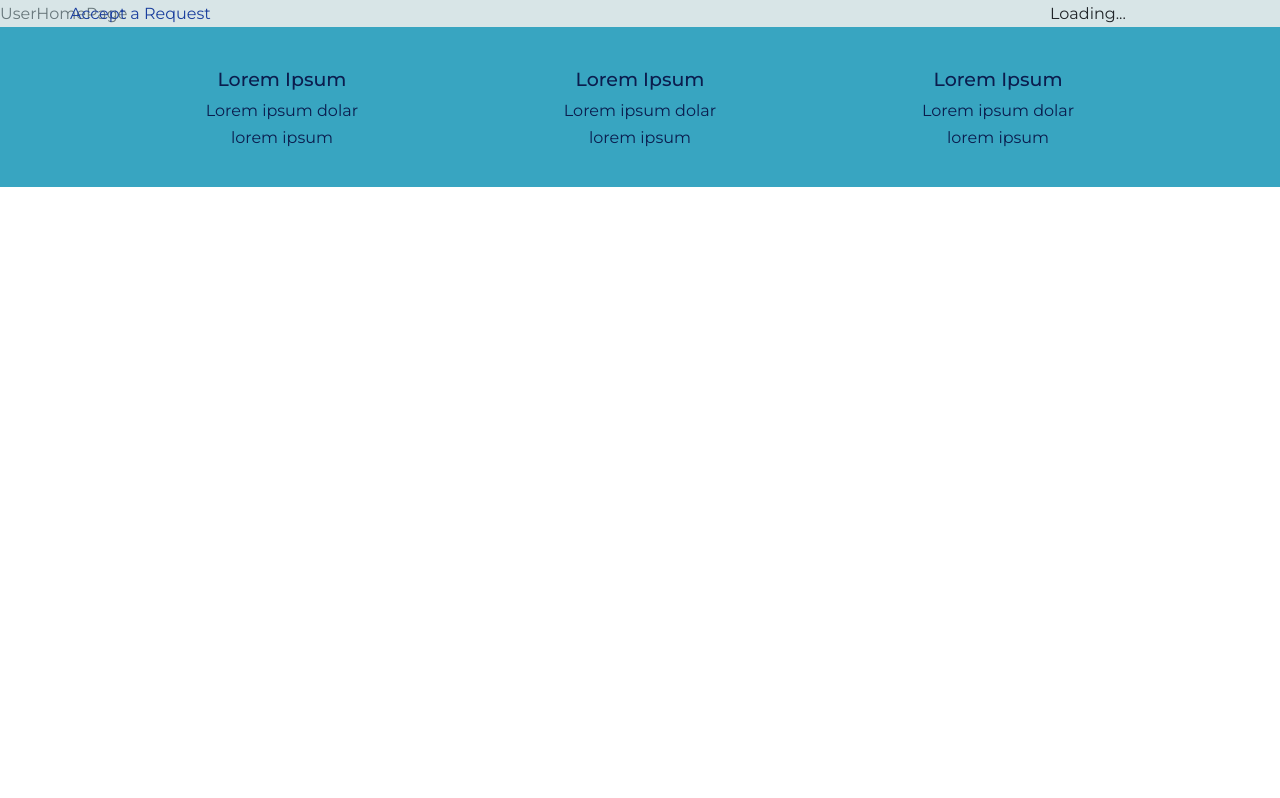
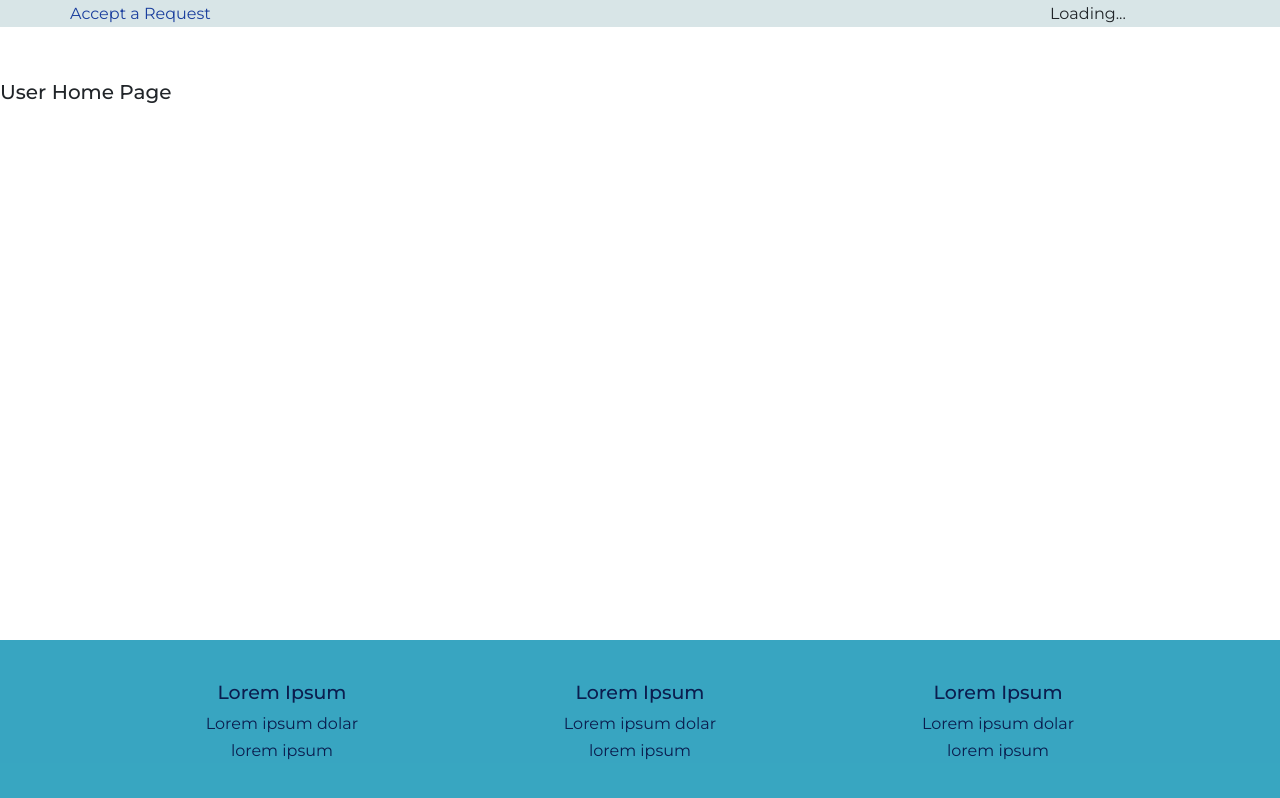
Before and after one commit to riteshsp2000/Foodzy, a React (Create React App) app in the folder client/: page /user in a window 1280 px wide. Built offline with nearby package versions, Linux system fonts and the light colour scheme; no server answers.

Commit message:
Added a parent component for the user pages

```diff
--- a/client/src/components/ViewRequests.js
+++ b/client/src/components/ViewRequests.js
@@ -1,7 +1,13 @@
 import React from 'react';
 
+import Layout from './user/Layout';
+
 const ViewRequests = () => {
-  return <div>ViewRequests</div>;
+  return (
+    <Layout>
+      <h2>View Requests</h2>
+    </Layout>
+  );
 };
 
 export default ViewRequests;
--- /dev/null
+++ b/client/src/components/user/Layout.js
@@ -0,0 +1,14 @@
+import React from 'react';
+
+const Layout = ({ children }) => {
+  return (
+    <div
+      className='user-layout-container'
+      style={{ marginTop: '5em', height: '70vh' }}
+    >
+      {children}
+    </div>
+  );
+};
+
+export default Layout;
--- a/client/src/components/user/NewRequest.js
+++ b/client/src/components/user/NewRequest.js
@@ -1,7 +1,13 @@
 import React from 'react';
 
+import Layout from './Layout';
+
 const NewRequest = () => {
-  return <div>New Request</div>;
+  return (
+    <Layout>
+      <h2>New Request</h2>
+    </Layout>
+  );
 };
 
 export default NewRequest;
--- a/client/src/components/user/Profile.js
+++ b/client/src/components/user/Profile.js
@@ -1,7 +1,13 @@
 import React from 'react';
 
+import Layout from './Layout';
+
 const Profile = () => {
-  return <div>Profile</div>;
+  return (
+    <Layout>
+      <h2>Profile</h2>
+    </Layout>
+  );
 };
 
 export default Profile;
--- a/client/src/components/user/UserHomePage.js
+++ b/client/src/components/user/UserHomePage.js
@@ -1,7 +1,13 @@
 import React from 'react';
 
+import Layout from './Layout';
+
 const UserHomePage = () => {
-  return <div>UserHomePage</div>;
+  return (
+    <Layout>
+      <h2>User Home Page</h2>
+    </Layout>
+  );
 };
 
 export default UserHomePage;
--- a/client/src/components/user/YourRequests.js
+++ b/client/src/components/user/YourRequests.js
@@ -1,7 +1,13 @@
 import React from 'react';
 
+import Layout from './Layout';
+
 const YourRequests = () => {
-  return <div>YourRequests</div>;
+  return (
+    <Layout>
+      <h2>YOur Requests</h2>
+    </Layout>
+  );
 };
 
 export default YourRequests;
--- a/client/src/sass/marginals/_navbar.scss
+++ b/client/src/sass/marginals/_navbar.scss
@@ -5,6 +5,8 @@
 .navbar-container {
   width: 100%;
   position: fixed;
+  top: 0;
+  left: 0;
   z-index: 1000;
   display: flex;
   justify-content: space-between;
```
